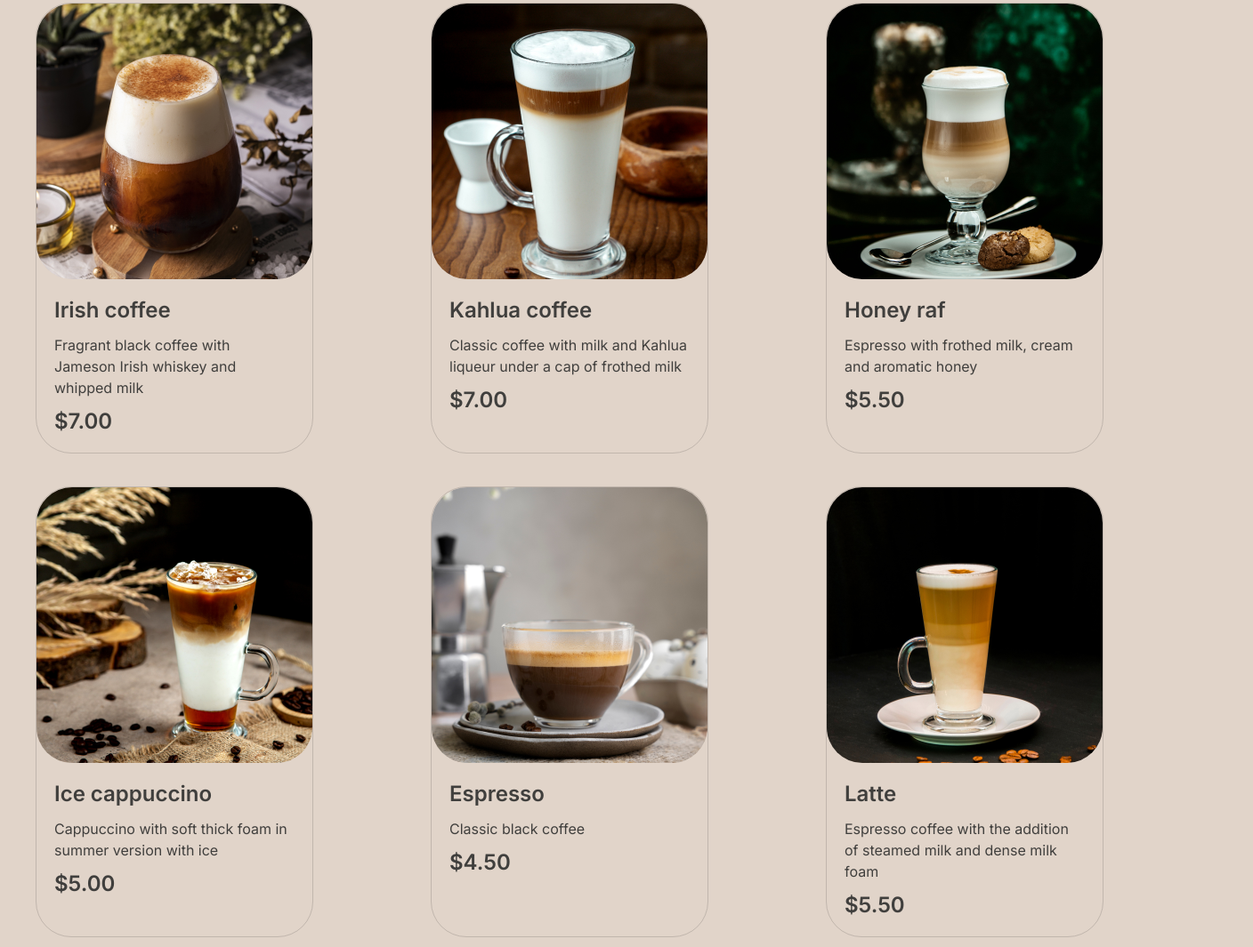
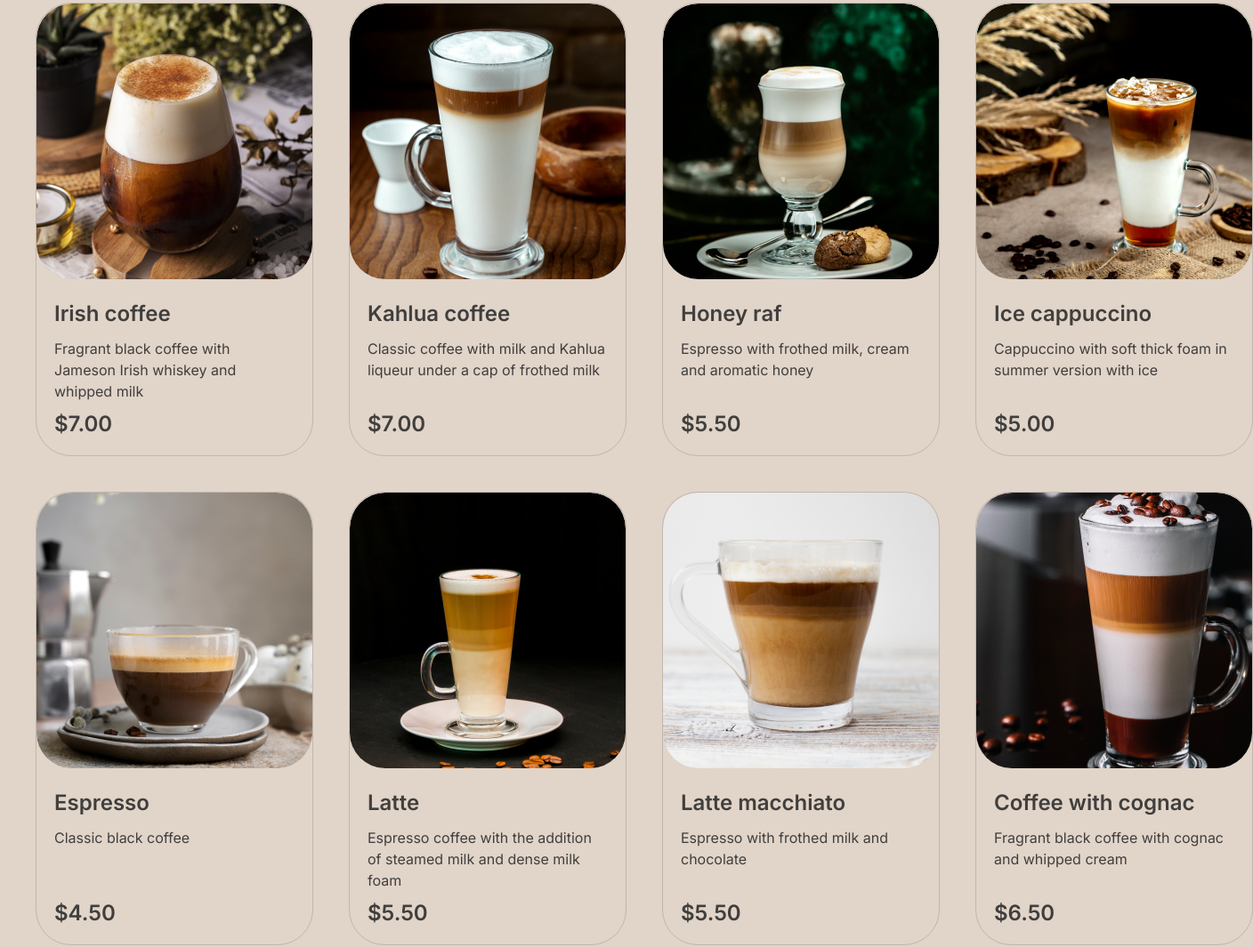
Before and after one commit to kristina1903/coffee-house, a plain HTML site: page coffee-house/menu.html in a window 1280 px wide. Shown: the part 448-1513 px from the top of the page at 89% size, 1408 px wide, since content can reach past the window. Drawn offline with Linux system fonts and the light colour scheme.

Commit message:
docs: modified menu section

```diff
--- a/coffee-house/menu.css
+++ b/coffee-house/menu.css
@@ -1,8 +1,3 @@
-.menu_link {
-    border-bottom: 2px solid #403F3D;
-    padding-bottom: 4px;
-}
-
 .offer_title {
     display: flex;
     flex-wrap: wrap;
@@ -54,37 +49,67 @@
 }
 
 .list_coffee {
-    display: flex;
-    flex-wrap: wrap;
-    justify-content: space-between;
+    display: grid;
+    grid-template-columns: repeat(4, 1fr);
+    grid-template-rows: repeat(2, 1fr);
+    gap: 40px;
     padding-bottom: 100px;
-    gap: 37px;
+
 }
 
 .item_coffee {
     display: flex;
     flex-direction: column;
-    align-items: flex-start;
     border-radius: 40px;
     border: 1px solid var(--border-light, #C1B6AD);
 }
 
-.item_coffee:hover {
+.coffee_img {
+    overflow: hidden;
+    border-radius: 40px;
+}
+
+.coffee_img img:hover {
+    width: 100%;
+    height: auto;
+    transform: scale(1.1);
+    transition: 1s;
+    cursor: pointer;
+}
+
+/* .item_coffee:hover {
     cursor: pointer;
     transition: 0.5s;
     transform: scale(1.1);
-}
+} */
 
-.item_coffee img {
+.coffee_img img {
     border-radius: 40px;
 }
 
 .text_coffee {
+    display: flex;
+    flex-direction: column;
     padding: 20px;
+    justify-content: space-between;
+    flex-grow: 1;
 }
 
-.text_coffee h3:hover {
-    color: brown;
+.title_coffee {
+    display: flex;
+    flex-direction: column;
+    gap: 12px;
+    padding-bottom: 10px;
+}
+
+
+
+
+
+
+
+/*.text_coffee h3:hover {
+    border-bottom: 1px solid #665F55;
     transition: 0.2s;
 }
 
@@ -93,17 +118,11 @@
 }
 
 .text_coffee h3:first-child {
-    padding-bottom: 12px;
+    margin-bottom: 12px;
 }
 
 .prise_coffee {
     display: flex;
     flex-direction: column;
-    align-items: flex-start;
-    justify-content: space-between;
-    gap: 11px;
 }
-
-.prise_coffee p {
-    margin-bottom: auto;
-}
+*/
--- a/coffee-house/menu.html
+++ b/coffee-house/menu.html
@@ -44,111 +44,137 @@
                         <button class="btn_offer"><img src="img/menu-img/tea.png" alt="tea">Tea</button>
                         <button class="btn_offer"><img src="img/menu-img/dessert.png" alt="cake">Dessert</button>
                 </div>
+            </div>
 
+            <div class="list_coffee">
+
+                <div class="item_coffee">
+                    <div class="coffee_img">
+                        <img src="img/menu-img/coffee-1.png" alt="Irish coffee">
                     </div>
-            <div  class="list_coffee">
-                <div class="item_coffee">
-                    <img src="img/menu-img/coffee-1.png" alt="Irish coffee">
+
                     <div class="text_coffee">
+                        <div class="title_coffee">
                             <h3>Irish coffee</h3>
+                            <p>Fragrant black coffee with Jameson Irish whiskey and whipped milk</p>
+                        </div>
+
                         <div class="prise_coffee">
-                            <p>Fragrant black coffee with Jameson Irish whiskey and whipped milk</p>
                             <h3>$7.00</h3>
                         </div>
-
                     </div>
-
                 </div>
 
                 <div class="item_coffee">
+                    <div class="coffee_img">
                         <img src="img/menu-img/coffee-2.png" alt="Kahlua coffee">
+                    </div>
                     <div class="text_coffee">
+                        <div class="title_coffee">
                             <h3>Kahlua coffee</h3>
+                            <p>Classic coffee with milk and Kahlua liqueur under a cap of frothed milk</p>
+                        </div>
+
                         <div class="prise_coffee">
-                            <p>Classic coffee with milk and Kahlua liqueur under a cap of frothed milk</p>
                             <h3>$7.00</h3>
                         </div>
-
                     </div>
-
                 </div>
 
                 <div class="item_coffee">
+                    <div class="coffee_img">
                         <img src="img/menu-img/coffee-3.png" alt="Honey raf">
+                    </div>
                     <div class="text_coffee">
+                        <div class="title_coffee">
                             <h3>Honey raf</h3>
+                            <p>Espresso with frothed milk, cream and aromatic honey</p>
+                        </div>
+
                         <div class="prise_coffee">
-                            <p>Espresso with frothed milk, cream and aromatic honey</p>
                             <h3>$5.50</h3>
                         </div>
-
                     </div>
-
                 </div>
 
                 <div class="item_coffee">
+                    <div class="coffee_img">
                         <img src="img/menu-img/coffee-4.png" alt="Ice cappuccino">
+                    </div>
                     <div class="text_coffee">
+                        <div class="title_coffee">
                             <h3>Ice cappuccino</h3>
+                            <p>Cappuccino with soft thick foam in summer version with ice</p>
+                        </div>
+
                         <div class="prise_coffee">
-                            <p>Cappuccino with soft thick foam in summer version with ice</p>
                             <h3>$5.00</h3>
                         </div>
-
                     </div>
-
                 </div>
 
                 <div class="item_coffee">
+                    <div class="coffee_img">
                         <img src="img/menu-img/coffee-5.png" alt="Espresso">
+                    </div>
                     <div class="text_coffee">
+                        <div class="title_coffee">
                             <h3>Espresso</h3>
+                            <p>Classic black coffee</p>
+                        </div>
+
                         <div class="prise_coffee">
-                            <p>Classic black coffee</p>
                             <h3>$4.50</h3>
                         </div>
-
                     </div>
-
                 </div>
 
                 <div class="item_coffee">
+                    <div class="coffee_img">
                         <img src="img/menu-img/coffee-6.png" alt="Latte">
+                    </div>
                     <div class="text_coffee">
+                        <div class="title_coffee">
                             <h3>Latte</h3>
+                            <p>Espresso coffee with the addition of steamed milk and dense milk foam</p>
+                        </div>
+
                         <div class="prise_coffee">
-                            <p>Espresso coffee with the addition of steamed milk and dense milk foam</p>
                             <h3>$5.50</h3>
                         </div>
-
                     </div>
-
                 </div>
 
                 <div class="item_coffee">
+                    <div class="coffee_img">
                         <img src="img/menu-img/coffee-7.png" alt="Latte macchiato">
+                    </div>
                     <div class="text_coffee">
+                        <div class="title_coffee">
                             <h3>Latte macchiato</h3>
+                            <p>Espresso with frothed milk and chocolate</p>
+                        </div>
+
                         <div class="prise_coffee">
-                            <p>Espresso with frothed milk and chocolate</p>
                             <h3>$5.50</h3>
                         </div>
-
                     </div>
-
                 </div>
 
                 <div class="item_coffee">
+                    <div class="coffee_img">
                         <img src="img/menu-img/coffee-8.png" alt="Coffee with cognac">
+                    </div>
                     <div class="text_coffee">
+                        <div class="title_coffee">
                             <h3>Coffee with cognac</h3>
+                            <p>Fragrant black coffee with cognac and whipped cream</p>
+                        </div>
+
                         <div class="prise_coffee">
-                            <p>Fragrant black coffee with cognac and whipped cream</p>
                             <h3>$6.50</h3>
                         </div>
-
                     </div>
-
                 </div>
             </div>
         </section>
--- a/coffee-house/style.css
+++ b/coffee-house/style.css
@@ -85,6 +85,11 @@ li {
     gap: 8px;
     font-size: 16px;
     line-height: 24px;
+}
+
+.menu_link:hover {
+    border-bottom: 1px solid #403F3D;
+    transition: 0.5s;
 }
 
 .nav_item:hover {
@@ -295,3 +300,7 @@ li {
     gap: 8px;
     line-height: 24px;
 }
+
+.item_contact:hover {
+    border-bottom: 1px solid #E1D4C9;
+}
```
Lines whose indentation alone changed are shown as unchanged.
